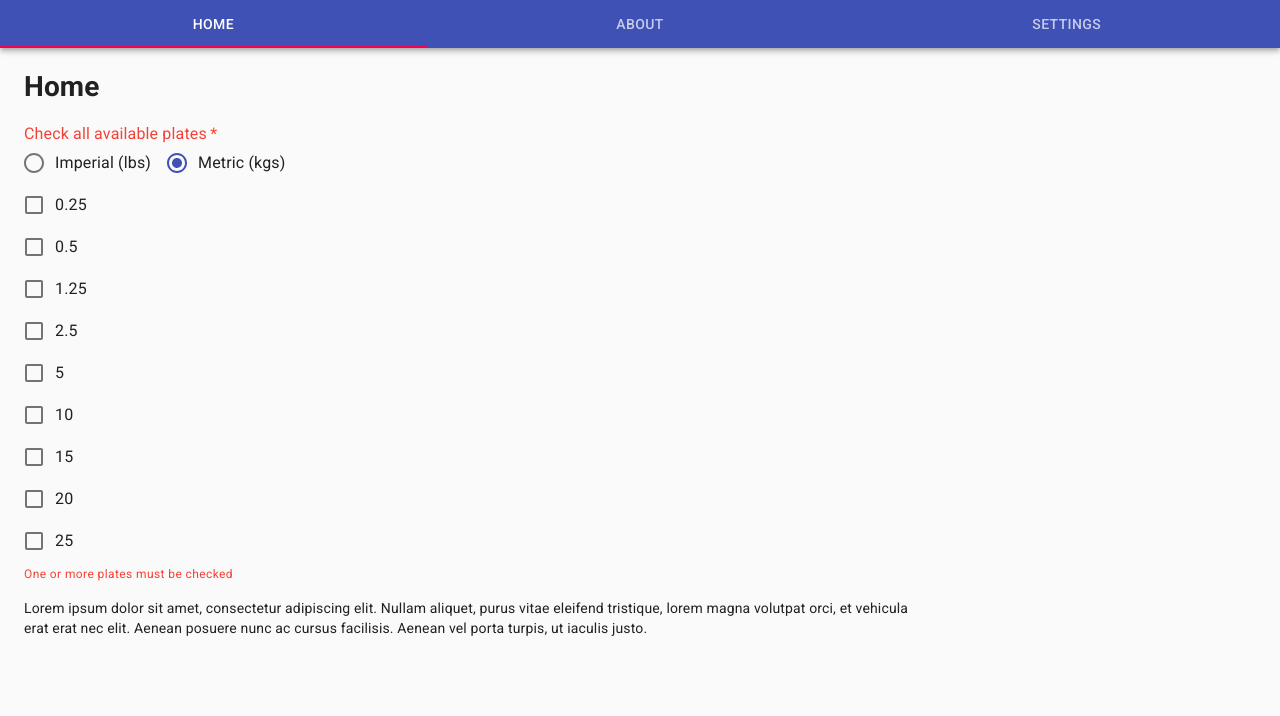
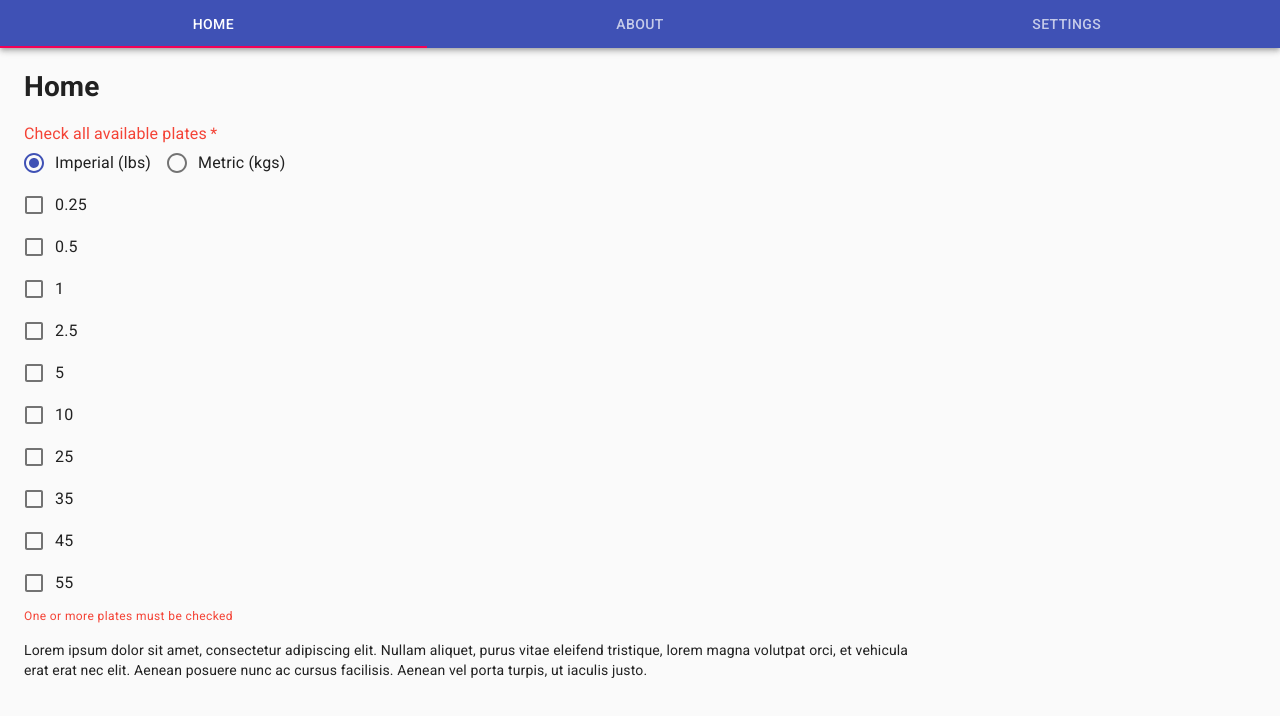
Before and after one commit to BillyBunn/plate-picker, a React (Create React App) app: page / in a window 1280 px wide. Shown: the top 716 px of the page. Built offline with nearby package versions, Linux system fonts and the light colour scheme.

Commit message:
sets up reducer

```diff
--- a/src/App.js
+++ b/src/App.js
@@ -1,14 +1,18 @@
-import React, { useContext } from 'react';
+import React, { useContext, useReducer } from 'react';
 import { BrowserRouter as Router, Route } from 'react-router-dom';
 import { CSSTransition } from 'react-transition-group';
 import CssBaseline from '@material-ui/core/CssBaseline';
-import { Context } from './Context';
+
 import Header from './components/Header';
 import Page from './components/Page';
 import './styles.css';
 
+import { Routes } from './Context';
+
 export default function App() {
-  let { routes } = useContext(Context);
+  // const [state, dispatch] = useReducer(reducer, initialState);
+
+  const routes = useContext(Routes);
 
   return (
     <Router>
--- a/src/Context.js
+++ b/src/Context.js
@@ -1,16 +1,17 @@
-import React from 'react';
+import React, { useReducer, useContext } from 'react';
 
 import Home from './pages/home';
 import About from './pages/about';
 import Settings from './pages/settings';
 
-export const Context = React.createContext({
-  routes: [
-    { path: '/', name: 'Home', Component: Home },
-    { path: '/about', name: 'About', Component: About },
-    { path: '/settings', name: 'Settings', Component: Settings }
-  ],
-  defaultUnits: 'metric',
+export const Routes = React.createContext([
+  { path: '/', name: 'Home', Component: Home },
+  { path: '/about', name: 'About', Component: About },
+  { path: '/settings', name: 'Settings', Component: Settings }
+]);
+
+export const initialState = {
+  currentUnits: 'imperial',
   plates: {
     imperial: [
       { weight: 0.25, available: false },
@@ -36,4 +37,31 @@ export const Context = React.createContext({
       { weight: 25, available: false }
     ]
   }
-});
+};
+
+export const reducer = (state = initialState, action) => {
+  const { type, payload } = action;
+  switch (type) {
+    case 'TOGGLE_UNITS':
+      let currentUnits = payload;
+      return { ...state, currentUnits };
+
+    case 'TOGGLE_PLATE_AVAILABILITY':
+      let weight = parseFloat(payload);
+      console.log(typeof weight)
+      let units = state.currentUnits
+      let updatedPlates = state.plates[units].map(plate => {
+        if (plate.weight === weight) plate.available = !plate.available;
+        return plate;
+      });
+      return {
+        ...state,
+        plates: { ...state.plates, [units]: updatedPlates }
+      };
+
+    default:
+      return state;
+  }
+};
+
+// export const Dispatch = React.createContext(null);
--- a/src/components/Form.js
+++ b/src/components/Form.js
@@ -1,4 +1,4 @@
-import React, { useContext } from 'react';
+import React from 'react';
 
 import { makeStyles } from '@material-ui/core/styles';
 import FormLabel from '@material-ui/core/FormLabel';
@@ -10,42 +10,34 @@ import Checkbox from '@material-ui/core/Checkbox';
 import Radio from '@material-ui/core/Radio';
 import RadioGroup from '@material-ui/core/RadioGroup';
 
-import { Context } from '../Context';
-
-// const useStyles = makeStyles(theme => ({
-//   root: {
-//     display: 'flex'
-//   },
-//   formControl: {
-//     margin: theme.spacing(3)
-//   }
-// }));
+import { reducer, initialState } from '../Context';
 
 const Form = () => {
-  let { plates } = useContext(Context);
-  // console.log(plates);
-  // const classes = useStyles();
-  // const [state, setState] = React.useState({
-  //   gilad: true,
-  //   jason: false,
-  //   antoine: false
-  // });
+  const [state, dispatch] = React.useReducer(reducer, initialState);
 
-  // const handleChange = name => event => {
-  //   setState({ ...state, [name]: event.target.checked });
-  // };
-  const [value, setValue] = React.useState('');
-  const handleCheckboxChange = () => console.log('checked');
-
-  const [units, setUnits] = React.useState('metric');
-  function handleRadioChange(event) {
-    console.log(event.target.value)
-    setUnits(event.target.value);
+  const handleCheckboxChange = (e) => {
+    console.log(e.target.value)
+    dispatch({
+      type: 'TOGGLE_PLATE_AVAILABILITY',
+      payload: e.target.value
+    })
   }
 
-  const error =
-    plates[units].filter(({ available }) => available).length <= 0;
+  function handleRadioChange(e) {
+    dispatch({
+      type: 'TOGGLE_UNITS',
+      payload: e.target.value
+    });
+  }
 
+  // const error =
+  //   plates[units].filter(({ available }) => available).length <= 0;
+  const error = true;
+  // const units = 'imperial'
+
+  let units = state.currentUnits;
+  let plates = state.plates[units];
+  // console.log({ units, plates });
   return (
     <FormControl component="fieldset" required error={error}>
       <RadioGroup
@@ -70,13 +62,13 @@ const Form = () => {
       </RadioGroup>
       <FormLabel component="legend">Check all available plates</FormLabel>
       <FormGroup>
-        {plates[units].map(({ weight, available }) => {
+        {plates.map(({ weight, available }) => {
           return (
             <FormControlLabel
               control={
                 <Checkbox
                   checked={available}
-                  onChange={() => handleCheckboxChange()}
+                  onChange={handleCheckboxChange}
                   value={weight}
                 />
               }
--- a/src/components/Header.js
+++ b/src/components/Header.js
@@ -4,10 +4,10 @@ import AppBar from '@material-ui/core/AppBar';
 import Tabs from '@material-ui/core/Tabs';
 import Tab from '@material-ui/core/Tab';
 
-import { Context } from '../Context';
+import { Routes } from '../Context';
 
 const Header = () => {
-  let { routes } = useContext(Context);
+  let routes = useContext(Routes);
   const [value, setValue] = React.useState(0);
 
   function handleChange(event, newValue) {
```
